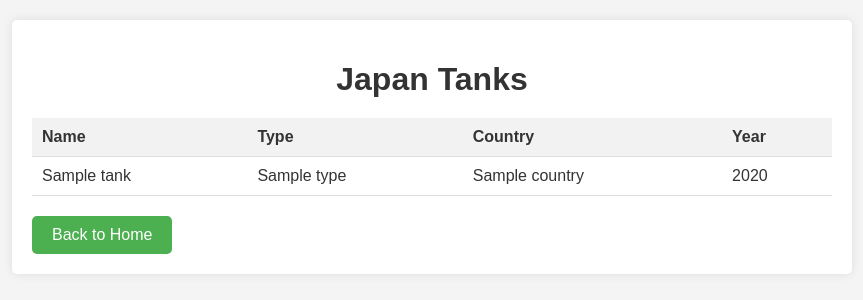
After one commit to Oranhack7/World-of-Tanks, a Flask app: page /japan_tanks in a window 1280 px wide. The commit adds this page. Shown: the top 300 px of the page, without its empty margins (208-1071 px from the left). Run offline with Flask 3, Linux system fonts and the light colour scheme; a database or web service that is not in the repository returns one stand-in record (values such as "Sample title").

Commit message:
"Added Japan and France Tanks"

```diff
--- a/app.py
+++ b/app.py
@@ -15,32 +15,32 @@ def initialize_database(): #PreBuilt DATABASE.
     if tanks_collection.count_documents({}) == 0:
         # german tanks data
         germany_tanks = [
-        {"name": "Panzer I", "type": "Light Tank", "country": "Germany", "year": 1934},
-        {"name": "Panzer II", "type": "Light Tank", "country": "Germany", "year": 1936},
-        {"name": "Panzer III", "type": "Medium Tank", "country": "Germany", "year": 1937},
-        {"name": "Panzer IV", "type": "Medium Tank", "country": "Germany", "year": 1939},
-        {"name": "Panther", "type": "Medium Tank", "country": "Germany", "year": 1942},
-        {"name": "Tiger I", "type": "Heavy Tank", "country": "Germany", "year": 1942},
-        {"name": "Tiger II", "type": "Heavy Tank", "country": "Germany", "year": 1944},
-        {"name": "Leopard 1", "type": "Main Battle Tank", "country": "Germany", "year": 1965},
-        {"name": "Leopard 2", "type": "Main Battle Tank", "country": "Germany", "year": 1979},
+            {"name": "Panzer I", "type": "Light Tank", "country": "Germany", "year": 1934},
+            {"name": "Panzer II", "type": "Light Tank", "country": "Germany", "year": 1936},
+            {"name": "Panzer III", "type": "Medium Tank", "country": "Germany", "year": 1937},
+            {"name": "Panzer IV", "type": "Medium Tank", "country": "Germany", "year": 1939},
+            {"name": "Panther", "type": "Medium Tank", "country": "Germany", "year": 1942},
+            {"name": "Tiger I", "type": "Heavy Tank", "country": "Germany", "year": 1942},
+            {"name": "Tiger II", "type": "Heavy Tank", "country": "Germany", "year": 1944},
+            {"name": "Leopard 1", "type": "Main Battle Tank", "country": "Germany", "year": 1965},
+            {"name": "Leopard 2", "type": "Main Battle Tank", "country": "Germany", "year": 1979},
         ]
         tanks_collection.insert_many(germany_tanks)
-        print('Database initialized with German tank data.')
+        print('Database initialized with the tank data of Germany.')
 
         # USA tanks data
         usa_tanks = [
-        {"name": "M1917", "type": "Light Tank", "country": "USA", "year": 1917},
-        {"name": "M2 Medium Tank", "type": "Medium Tank", "country": "USA", "year": 1939},
-        {"name": "M3 Stuart", "type": "Light Tank", "country": "USA", "year": 1941},
-        {"name": "M4 Sherman", "type": "Medium Tank", "country": "USA", "year": 1942},
-        {"name": "M26 Pershing", "type": "Heavy Tank", "country": "USA", "year": 1945},
-        {"name": "M48 Patton", "type": "Main Battle Tank", "country": "USA", "year": 1952},
-        {"name": "M60 Patton", "type": "Main Battle Tank", "country": "USA", "year": 1960},
-        {"name": "M1 Abrams", "type": "Main Battle Tank", "country": "USA", "year": 1980},
+            {"name": "M1917", "type": "Light Tank", "country": "USA", "year": 1917},
+            {"name": "M2 Medium Tank", "type": "Medium Tank", "country": "USA", "year": 1939},
+            {"name": "M3 Stuart", "type": "Light Tank", "country": "USA", "year": 1941},
+            {"name": "M4 Sherman", "type": "Medium Tank", "country": "USA", "year": 1942},
+            {"name": "M26 Pershing", "type": "Heavy Tank", "country": "USA", "year": 1945},
+            {"name": "M48 Patton", "type": "Main Battle Tank", "country": "USA", "year": 1952},
+            {"name": "M60 Patton", "type": "Main Battle Tank", "country": "USA", "year": 1960},
+            {"name": "M1 Abrams", "type": "Main Battle Tank", "country": "USA", "year": 1980},
         ]
         tanks_collection.insert_many(usa_tanks)
-        print('Database initialized with U.S. tank data.')
+        print('Database initialized with the tank data of USA.')
 
         # UK tanks data
         uk_tanks = [
@@ -56,7 +56,7 @@ def initialize_database(): #PreBuilt DATABASE.
             {"name": "Challenger 2", "type": "Main Battle Tank", "country": "UK", "year": 1998},
         ]
         tanks_collection.insert_many(uk_tanks)
-        print('Database initialized with UK tank data.')
+        print('Database initialized with the tank data of UK.')
 
         # Russian tanks data
         russia_tanks = [
@@ -73,7 +73,7 @@ def initialize_database(): #PreBuilt DATABASE.
             {"name": "T-14 Armata", "type": "Main Battle Tank", "country": "Russia", "year": 2015},
         ]
         tanks_collection.insert_many(russia_tanks)
-        print('Database initialized with Russian tank data.')
+        print('Database initialized with the tank data of Russia.')
 
         # Chinese tanks data
         china_tanks = [
@@ -89,7 +89,35 @@ def initialize_database(): #PreBuilt DATABASE.
             {"name": "Type 15", "type": "Light Tank", "country": "China", "year": 2018},
         ]
         tanks_collection.insert_many(china_tanks)
-        print('Database initialized with Chinese tank data.')
+        print('Database initialized with the tank data of China.')
+
+        # Japanese tanks data
+        japan_tanks = [
+            {"name": "Type 89 I-Go", "type": "Medium Tank", "country": "Japan", "year": 1928},
+            {"name": "Type 95 Ha-Go", "type": "Light Tank", "country": "Japan", "year": 1935},
+            {"name": "Type 97 Chi-Ha", "type": "Medium Tank", "country": "Japan", "year": 1937},
+            {"name": "Type 2 Ka-Mi", "type": "Amphibious Light Tank", "country": "Japan", "year": 1942},
+            {"name": "Type 3 Chi-Nu", "type": "Medium Tank", "country": "Japan", "year": 1943},
+            {"name": "Type 4 Chi-To", "type": "Medium Tank", "country": "Japan", "year": 1944},
+            {"name": "Type 61", "type": "Main Battle Tank", "country": "Japan", "year": 1961},
+            {"name": "Type 90", "type": "Main Battle Tank", "country": "Japan", "year": 1990},
+            {"name": "Type 10", "type": "Main Battle Tank", "country": "Japan", "year": 2010},
+        ]
+        tanks_collection.insert_many(japan_tanks)
+        print('Database initialized with the tank data of Japan.')
+
+        # French tanks data
+        france_tanks = [
+            {"name": "Renault FT", "type": "Light Tank", "country": "France", "year": 1917},
+            {"name": "Char B1", "type": "Heavy Tank", "country": "France", "year": 1935},
+            {"name": "SOMUA S35", "type": "Medium Tank", "country": "France", "year": 1936},
+            {"name": "AMX-13", "type": "Light Tank", "country": "France", "year": 1953},
+            {"name": "AMX-30", "type": "Main Battle Tank", "country": "France", "year": 1966},
+            {"name": "AMX-40", "type": "Main Battle Tank", "country": "France", "year": 1980},
+            {"name": "Leclerc", "type": "Main Battle Tank", "country": "France", "year": 1992},
+        ]
+        tanks_collection.insert_many(france_tanks)
+        print('Database initialized with the tank data of France.')
 
 @app.route('/')
 def index():
@@ -160,6 +188,18 @@ def china_tanks():
     tanks = list(tanks_collection.find({"country": "China"}, {'_id': False}))
     return render_template('china_tanks.html', tanks=tanks)
 
+@app.route('/japan_tanks')
+def japan_tanks():
+    # Fetch all tanks from Japan
+    tanks = list(tanks_collection.find({"country": "Japan"}, {'_id': False}))
+    return render_template('japan_tanks.html', tanks=tanks)
+
+@app.route('/france_tanks')
+def france_tanks():
+    # Fetch all tanks from France
+    tanks = list(tanks_collection.find({"country": "France"}, {'_id': False}))
+    return render_template('france_tanks.html', tanks=tanks)
+
 if __name__ == '__main__':
     initialize_database()  # Initialize the database with German tank data
     app.run(debug=True)
--- /dev/null
+++ b/templates/japan_tanks.html
@@ -0,0 +1,76 @@
+<!DOCTYPE html>
+<html lang="en">
+<head>
+    <meta charset="UTF-8">
+    <meta name="viewport" content="width=device-width, initial-scale=1.0">
+    <title>Japan Tanks</title>
+    <style>
+        body {
+            font-family: Arial, sans-serif;
+            margin: 0;
+            padding: 0;
+            background-color: #f4f4f4;
+            color: #333;
+        }
+        .container {
+            max-width: 800px;
+            margin: 20px auto;
+            padding: 20px;
+            background-color: #fff;
+            border-radius: 5px;
+            box-shadow: 0 0 10px rgba(0, 0, 0, 0.1);
+        }
+        h1 {
+            text-align: center;
+            margin-bottom: 20px;
+        }
+        table {
+            width: 100%;
+            border-collapse: collapse;
+        }
+        th, td {
+            padding: 10px;
+            text-align: left;
+            border-bottom: 1px solid #ddd;
+        }
+        th {
+            background-color: #f2f2f2;
+        }
+        a {
+            display: inline-block;
+            padding: 10px 20px;
+            margin-top: 20px;
+            background-color: #4CAF50;
+            color: #fff;
+            border-radius: 5px;
+            text-decoration: none;
+            text-align: center;
+        }
+        a:hover {
+            background-color: #45a049;
+        }
+    </style>
+</head>
+<body>
+    <div class="container">
+        <h1>Japan Tanks</h1>
+        <table>
+            <tr>
+                <th>Name</th>
+                <th>Type</th>
+                <th>Country</th>
+                <th>Year</th>
+            </tr>
+            {% for tank in tanks %}
+            <tr>
+                <td>{{ tank.name }}</td>
+                <td>{{ tank.type }}</td>
+                <td>{{ tank.country }}</td>
+                <td>{{ tank.year }}</td>
+            </tr>
+            {% endfor %}
+        </table>
+        <a href="/">Back to Home</a>
+    </div>
+</body>
+</html>
```
Also changed, not shown: templates/france_tanks.html (added, +76 -0 lines), templates/index.html (+7 -0 lines), static/france_flag.jpg (added), static/japan_flag.jpg (added).
